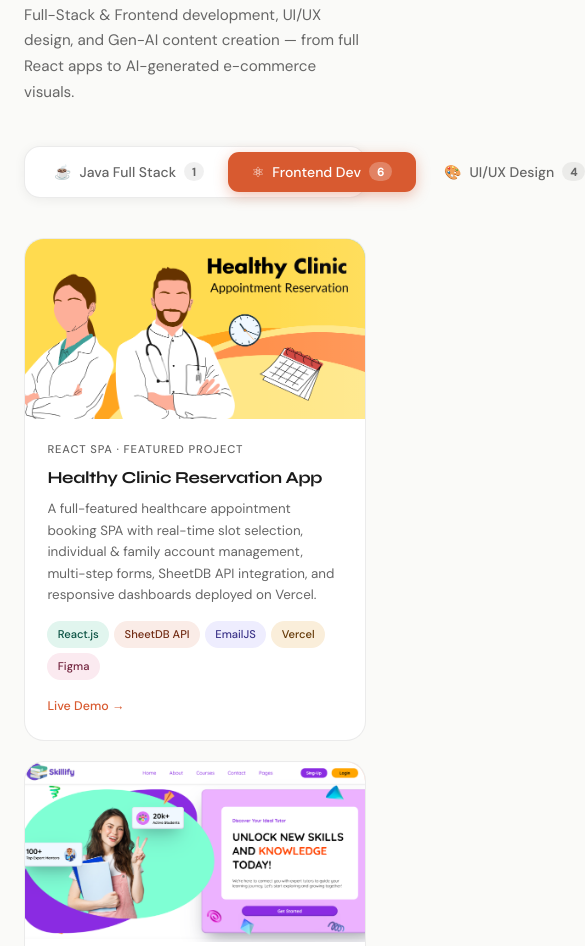
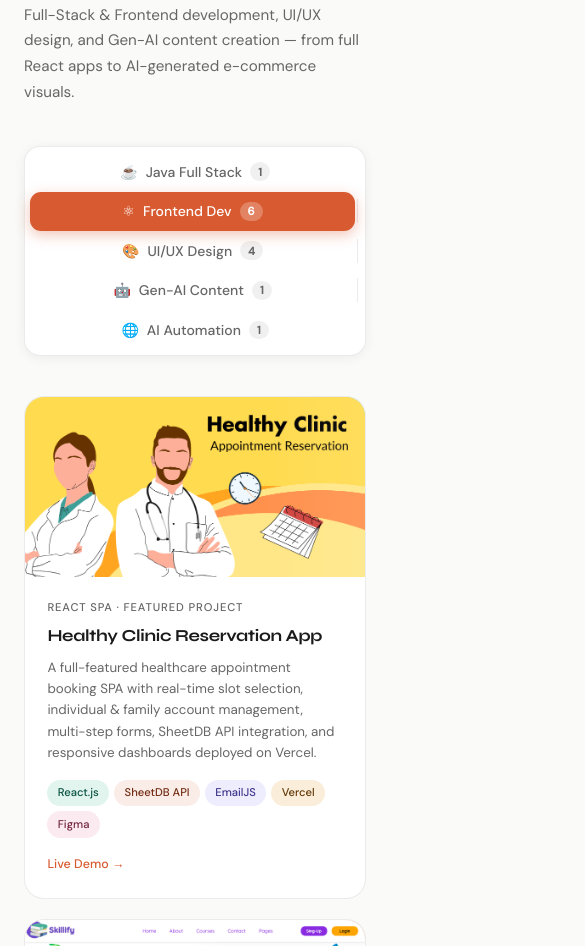
Before and after one commit to Nishanthi-Git/Nishanthi-Portfolio, a plain HTML site: page index.html in a window 390 px wide. Shown: the part 1159-2105 px from the top of the page, 585 px wide, since content can reach past the window. Drawn offline with nearby package versions, Linux system fonts and the light colour scheme.

Commit message:
Enable flex-wrap for tabs-wrapper in CSS

```diff
--- a/css/style.css
+++ b/css/style.css
@@ -832,7 +832,7 @@ footer {
   .hero-inner { padding: calc(var(--nav-h) + 2rem) 1.5rem 3rem; }
   .skills-grid { grid-template-columns: 1fr; }
   .form-row { grid-template-columns: 1fr; }
-  .tabs-wrapper { width: 100%; }
+  .tabs-wrapper { width: 100%; flex-wrap: wrap; }
   .tab-btn { flex: 1; justify-content: center; }
   footer { padding: 1.5rem; }
   .footer-inner { flex-direction: column; gap: 0.5rem; text-align: center; }
```
